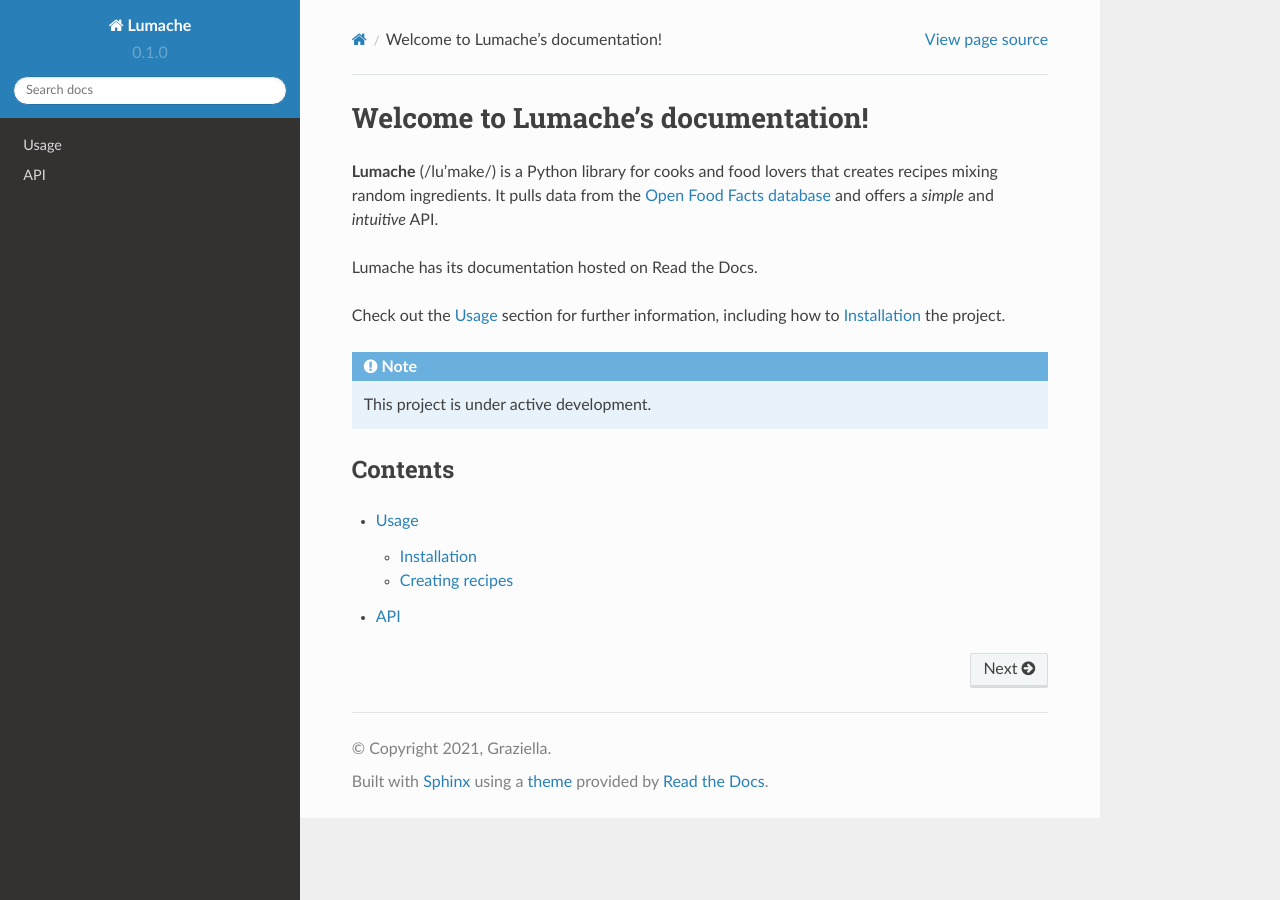
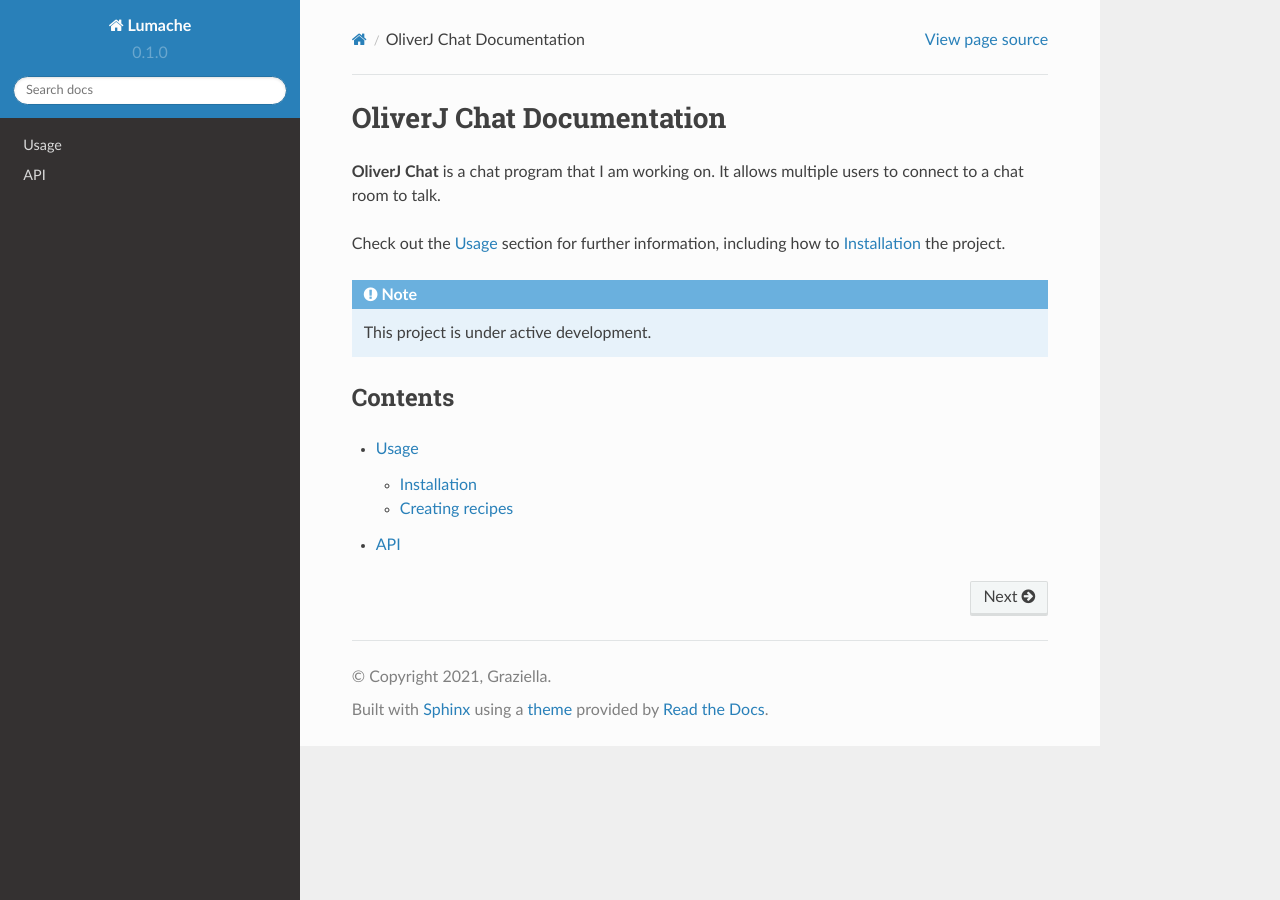
Before and after one commit to olliejohnson/chat.oliverj.io-docs, a Sphinx documentation site: the page built from docs/source/index.rst, in a window 1280 px wide. Built offline with Sphinx 7.4.7 and the Read the Docs theme 2.0.0, drawn with Linux system fonts in a browser that asks for light colours.

Commit message:
Update index.rst

```diff
--- a/docs/source/index.rst
+++ b/docs/source/index.rst
@@ -1,12 +1,7 @@
-Welcome to Lumache's documentation!
+OliverJ Chat Documentation
 ===================================
 
-**Lumache** (/lu'make/) is a Python library for cooks and food lovers
-that creates recipes mixing random ingredients.
-It pulls data from the `Open Food Facts database <https://world.openfoodfacts.org/>`_
-and offers a *simple* and *intuitive* API.
-
-Lumache has its documentation hosted on Read the Docs.
+**OliverJ Chat** is a chat program that I am working on. It allows multiple users to connect to a chat room to talk.
 
 Check out the :doc:`usage` section for further information, including
 how to :ref:`installation` the project.
```
